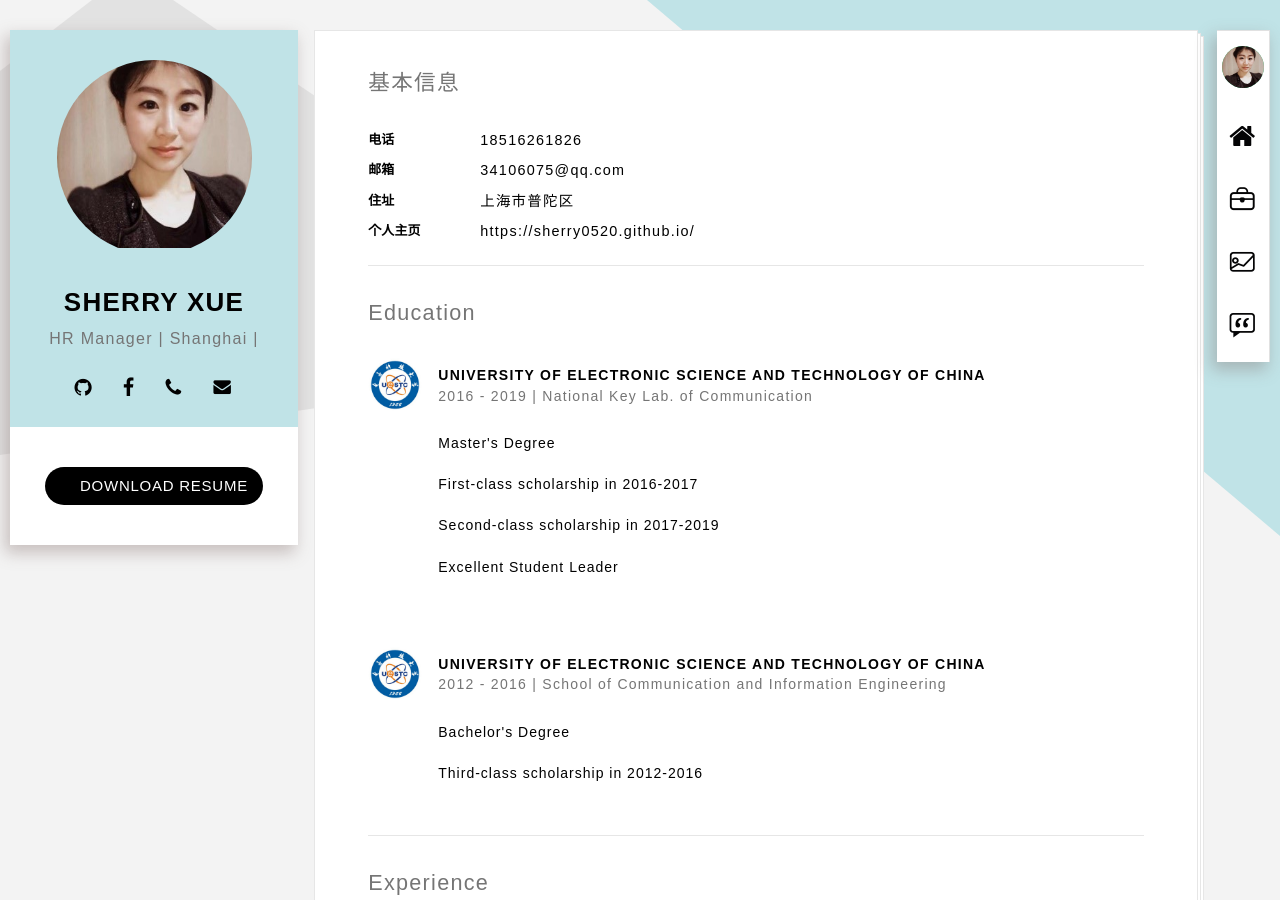
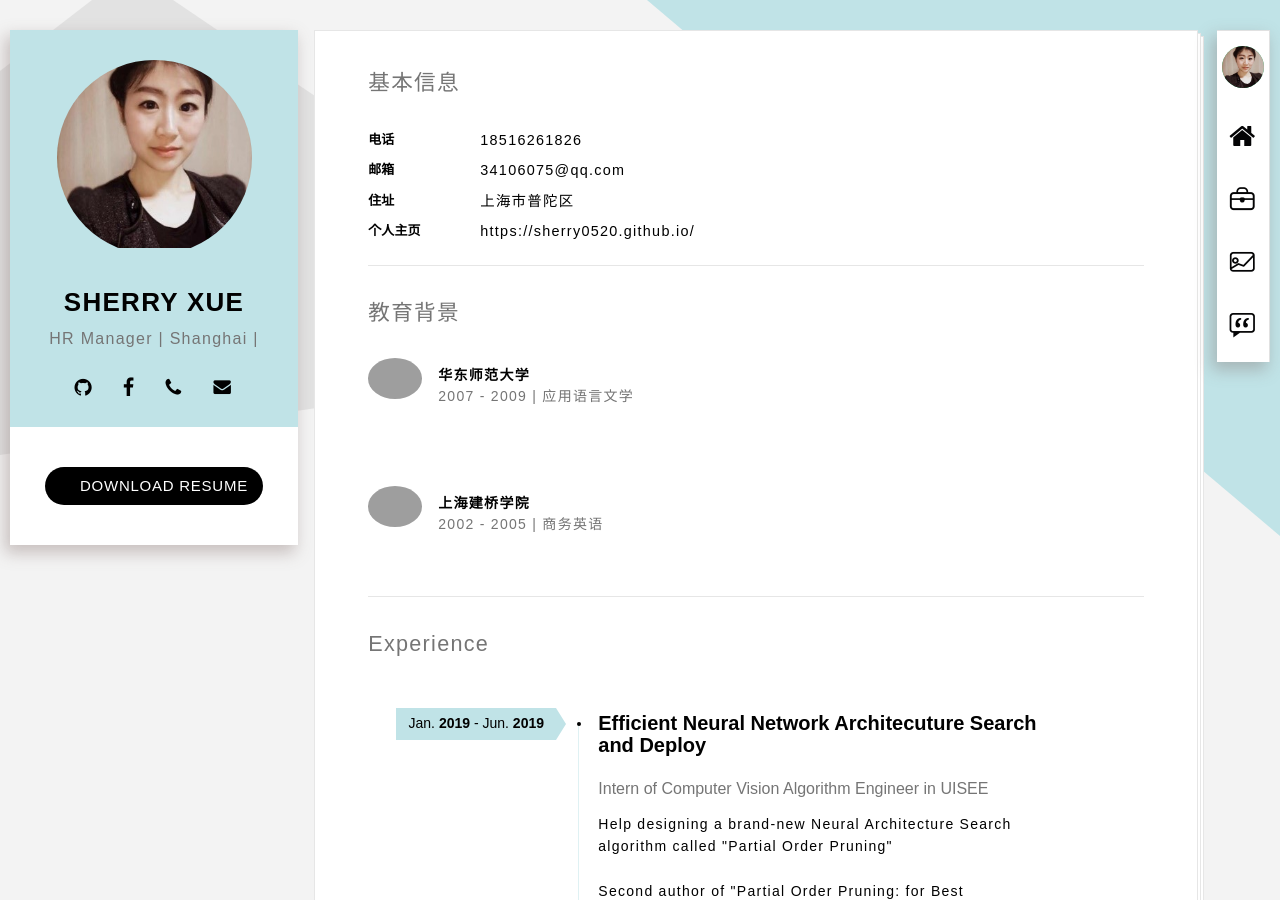
Before and after one commit to sherry0520/sherry0520.github.io, a Jekyll site: the page built from index.html, in a window 1280 px wide and 900 px high. Built offline with Jekyll 4.4.1, drawn with Linux system fonts in a browser that asks for light colours; some web fonts are replaced; grey boxes are pictures that could not be loaded.

Commit message:
Update resumer_03-education.html

```diff
--- a/_includes/resumer_03-education.html
+++ b/_includes/resumer_03-education.html
@@ -1,43 +1,35 @@
 <section class="section brd-btm" id="education">
     <div class="row">
         <div class="col-sm-12 clear-mrg">
-            <h2 class="title-thin text-muted">Education</h2>
+            <h2 class="title-thin text-muted">教育背景</h2>
 
             <div class="ref-box hreview">
                 <div class="ref-avatar">
-                    <img alt="" src="{{ '/styles/img/UESTC_logo.jpg' | prepend: site.baseurl }}" class="avatar avatar-54 photo" height="54" width="54">
+                    <img alt="" src="{{ '/styles/img/ECNU_Emblem.png' | prepend: site.baseurl }}" class="avatar avatar-54 photo" height="54" width="54">
                 </div>
 
                 <div class="ref-info">
                     <div class="ref-author">
-                        <strong>University of Electronic Science and Technology of China</strong>
-                        <span>2016 - 2019 | National Key Lab. of Communication</span>
+                        <strong>华东师范大学</strong>
+                        <span>2007 - 2009 | 应用语言文学</span>
                     </div>
 
-                    <blockquote class="ref-cont clear-mrg">
-                        <p>Master's Degree</p>
-                        <p>First-class scholarship in 2016-2017</p>
-                        <p>Second-class scholarship in 2017-2019</p>
-                        <p>Excellent Student Leader</p>
-                    </blockquote>
+
                  </div>
              </div><!-- .ref-box -->
 
              <div class="ref-box hreview">
                 <div class="ref-avatar">
-                    <img alt="" src="{{ '/styles/img/UESTC_logo.jpg' | prepend: site.baseurl }}" class="avatar avatar-54 photo" height="54" width="54">
+                    <img alt="" src="{{ '/styles/img/jianqiao.png' | prepend: site.baseurl }}" class="avatar avatar-54 photo" height="54" width="54">
                 </div>
 
                 <div class="ref-info">
                     <div class="ref-author">
-                        <strong>University of Electronic Science and Technology of China</strong>
-                        <span>2012 - 2016 | School of Communication and Information Engineering</span>
+                        <strong>上海建桥学院</strong>
+                        <span>2002 - 2005 | 商务英语</span>
                     </div>
 
-                    <blockquote class="ref-cont clear-mrg">
-                        <p>Bachelor's Degree</p>
-                        <p>Third-class scholarship in 2012-2016</p>
-                    </blockquote>
+
                 </div>
             </div><!-- .ref-box -->
         </div><!-- .col-sm-6 -->
```
